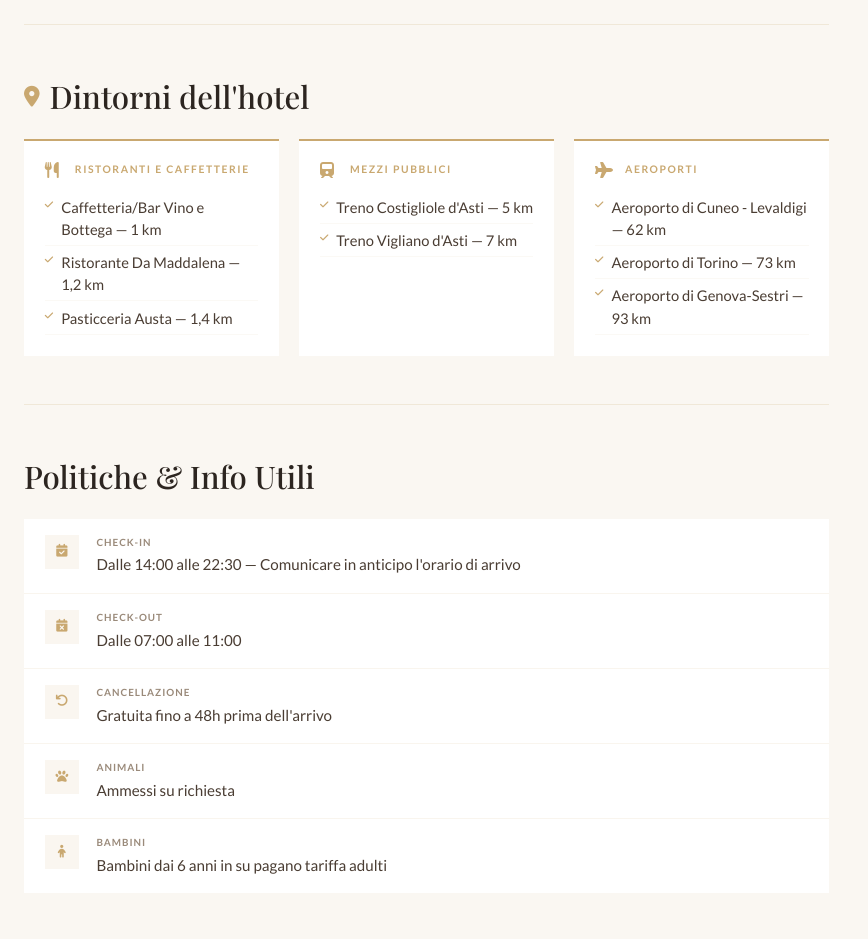
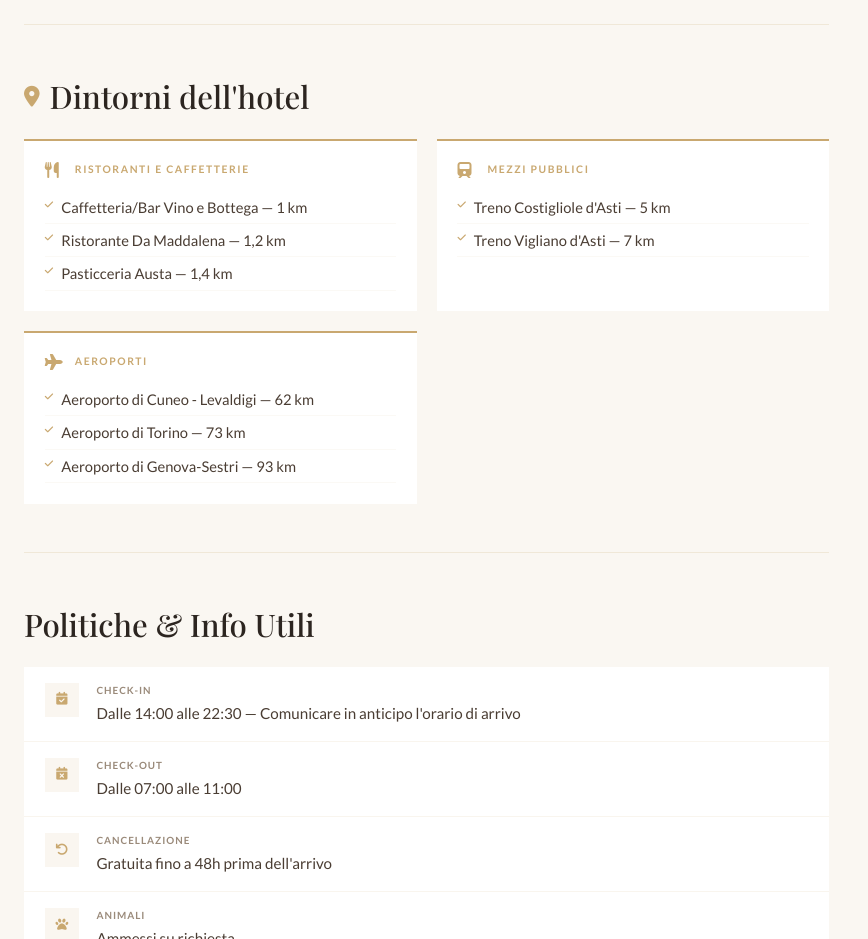
Before and after one commit to tave1013/hotel-langhe-monferrato, a Next.js app: page /camere/standard in a window 1280 px wide. Shown: the part 3640-4579 px from the top of the page, without its empty margins (0-868 px from the left). Built offline with nearby package versions, Linux system fonts and the light colour scheme; a web font is replaced by a local one.

Commit message:
Modificare layout Dintorni dell'hotel: 2 colonne su desktop invece di 3

```diff
--- a/components/RoomPage.js
+++ b/components/RoomPage.js
@@ -169,7 +169,7 @@ export default function RoomPage({ room }) {
                   <i className="fa fa-map-marker-alt" style={{ color: '#C9A870', fontSize: '1.3rem' }}></i>
                   <h2 style={{ fontFamily: 'Playfair Display, serif', fontSize: '1.95rem', color: '#2C2520', fontWeight: 500 }}>Dintorni dell&apos;hotel</h2>
                 </div>
-                <div className="grid md:grid-cols-3 gap-5">
+                <div className="grid md:grid-cols-2 gap-5">
                   {Object.entries(room.surroundings).map(([cat, data]) => (
                     <div key={cat} style={{ background: '#fff', padding: '1.3rem', borderTop: '2px solid #C9A870' }}>
                       <div style={{ display: 'flex', alignItems: 'center', gap: 10, marginBottom: '0.8rem' }}>
```
